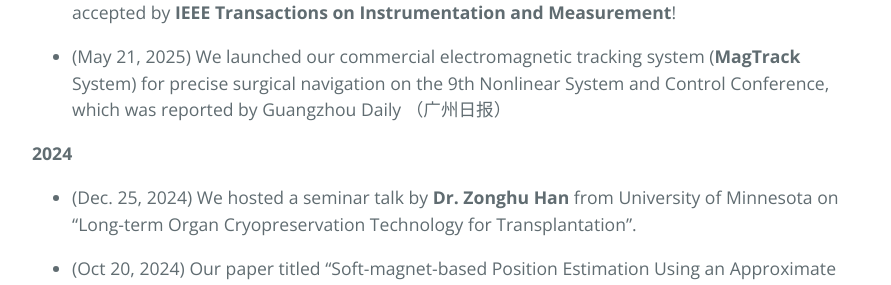
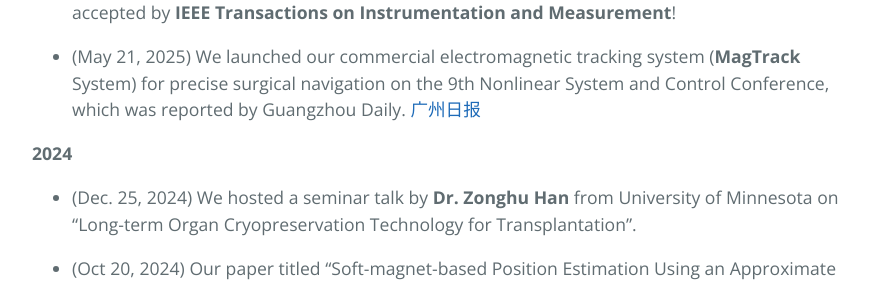
Before and after one commit to MagRoboticsLab/MagRoboticsLab.github.io, a Jekyll site: the page built from index.md, in a window 1280 px wide and 900 px high, scrolled down 1395 px. Shown: the part 189-474 px from the top of the window, without its empty margins (192-1083 px from the left). Built offline with Jekyll 4.4.1, drawn with Linux system fonts in a browser that asks for light colours; the repository's description, which GitHub fills in, is left out; part of the change alters nothing that is shown.

```diff
--- a/index.md
+++ b/index.md
@@ -26,7 +26,7 @@ navigation_weight: 1
 
 * (May 30, 2025) Our paper titled "Active Electromagnetic Tracking System with Directionally Uniform and High Accuracy Using 2-DoF Orientation Control of the Magnetic Source" has been accepted by **IEEE Transactions on Instrumentation and Measurement**!
 
-* (May 21, 2025) We launched our commercial electromagnetic tracking system (**MagTrack** System) for precise surgical navigation on the 9th Nonlinear System and Control Conference, which was reported by Guangzhou Daily （广州日报）
+* (May 21, 2025) We launched our commercial electromagnetic tracking system (**MagTrack** System) for precise surgical navigation on the 9th Nonlinear System and Control Conference, which was reported by Guangzhou Daily. [广州日报]([https://doi.org/10.1109/TIM.2025.3580828](https://gzdaily.dayoo.com/h5/html5/2025-06/11/content_877_888657.htm?curr=))
 
 **2024**
 
```
